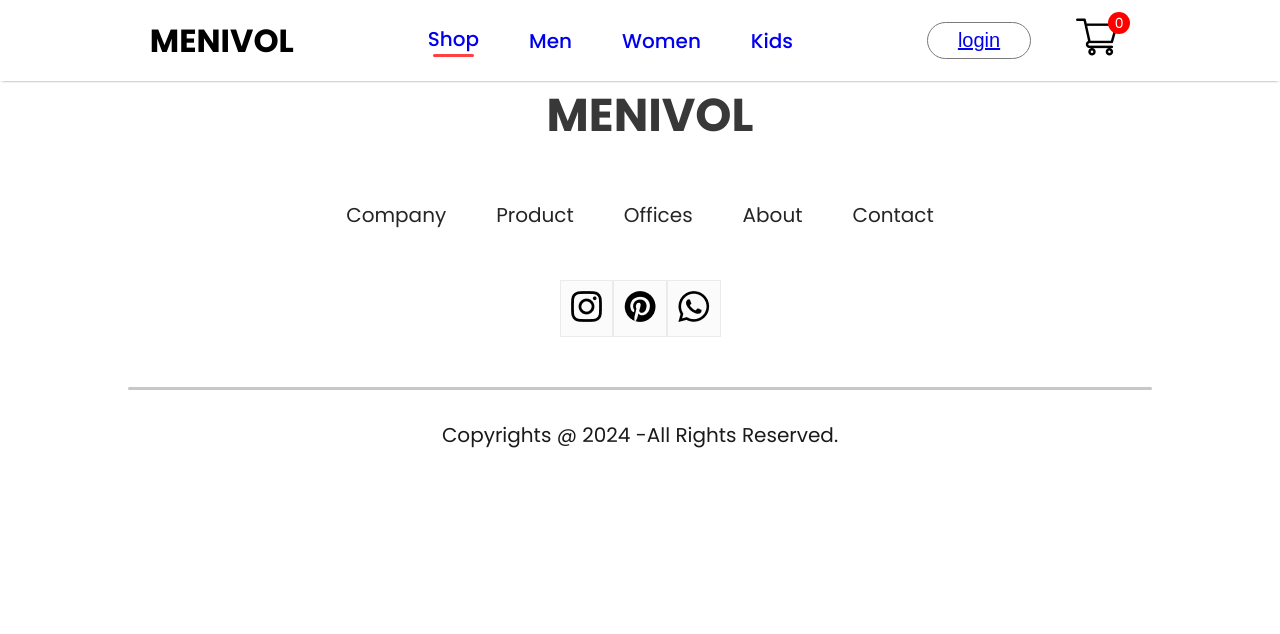
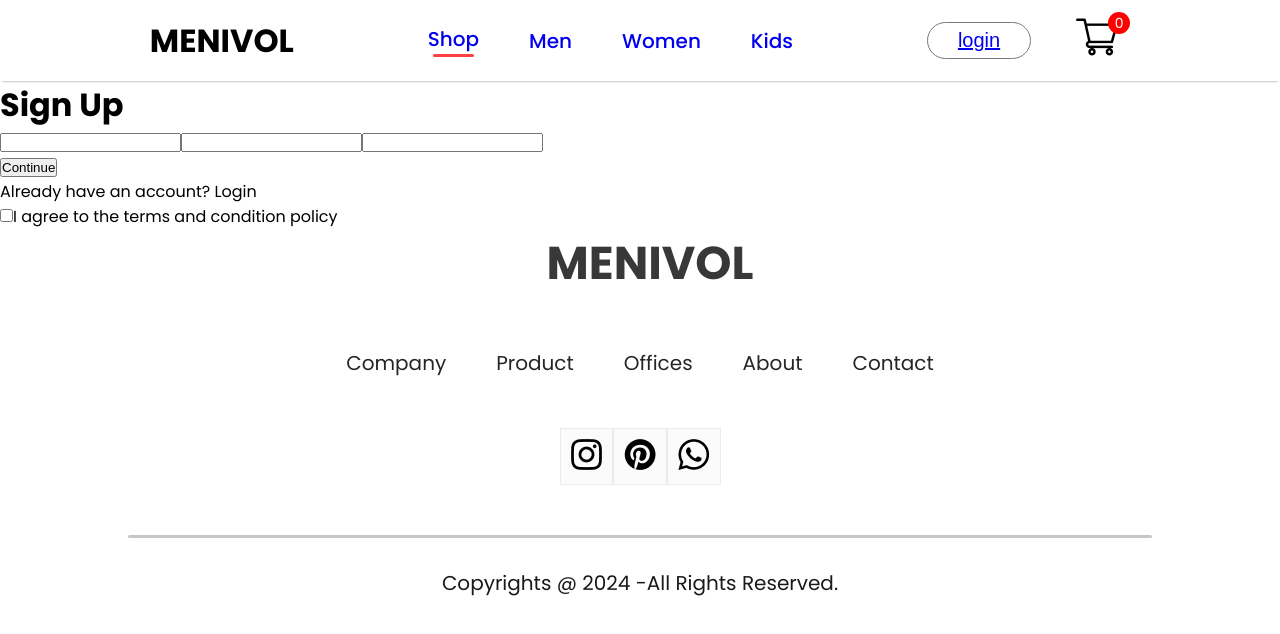
Before and after one commit to panda-codes/e-commerce, a React (Create React App) app in the folder frontend/: page /login in a window 1280 px wide. Shown: the top 634 px of the page. Built offline with nearby package versions, Linux system fonts and the light colour scheme.

Commit message:
working on login page css

```diff
--- /dev/null
+++ b/frontend/src/Pages/CSS/LoginSignup.css
@@ -0,0 +1,14 @@
+.loginsignup{
+    width: 100%;
+    height: 80vh;
+    background: #fce3fe;
+    padding-top: 100px;
+}
+
+.loginsignup-container{
+    width: 580px;
+    height: 600px;
+    background: white;
+    margin: auto;
+    padding: 40px 60px;
+}
--- a/frontend/src/Pages/LoginSignup.jsx
+++ b/frontend/src/Pages/LoginSignup.jsx
@@ -1,9 +1,23 @@
 import React from 'react'
+import './CSS/LoginSignup.css'
 
 const LoginSignup = () => {
   return (
-    <div>
-
+    <div className='loginsignUp'>
+      <div className="loginsignUp-container">
+        <h1>Sign Up</h1>
+        <div className="loginsignup-fields">
+          <input type="text" />
+          <input type="email" />
+          <input type="password" />
+        </div>
+        <button>Continue</button>
+        <p className='loginsignup-login'>Already have an account? <span>Login</span></p>
+        <div className="loginsignup-agree">
+          <input type="checkbox" name="" id="" />
+          I agree to the terms and condition policy
+        </div>
+      </div>
     </div>
   )
 }
```
